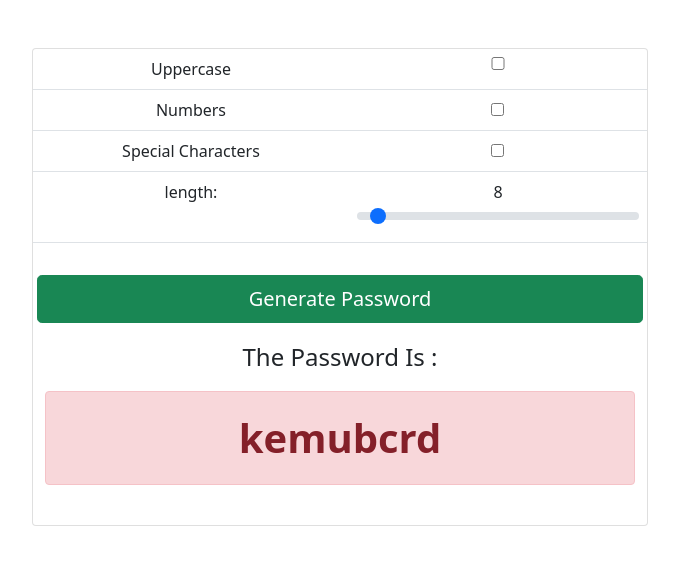
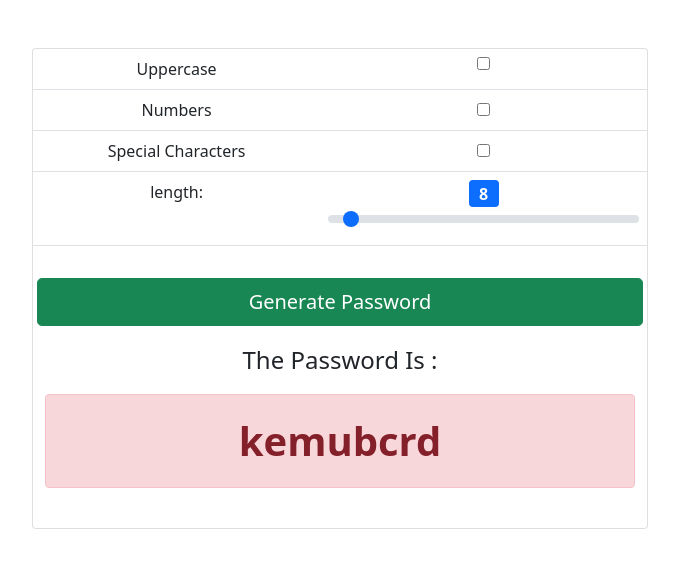
Before and after one commit to ehsan144/password-generator, a Django app: page /password in a window 1280 px wide. Shown: the top 569 px of the page, without its empty margins (300-979 px from the left). Run offline with Django 3.2, Linux system fonts and the light colour scheme.

Commit message:
Update password.html

```diff
--- a/password_generator/templates/generator/password.html
+++ b/password_generator/templates/generator/password.html
@@ -26,7 +26,7 @@
                 <tr>
                     <td>length:</td>
                     <td>
-                        <div id="val-len">8</div><input class="form-range" type="range" min="5" max="64" step="1" value="8" id="length" name="length">
+                        <div id="val-len" class="fs-6 badge bg-primary">8</div><input class="form-range" type="range" min="5" max="64" step="1" value="8" id="length" name="length">
                     </td>
                 </tr>
 
```
